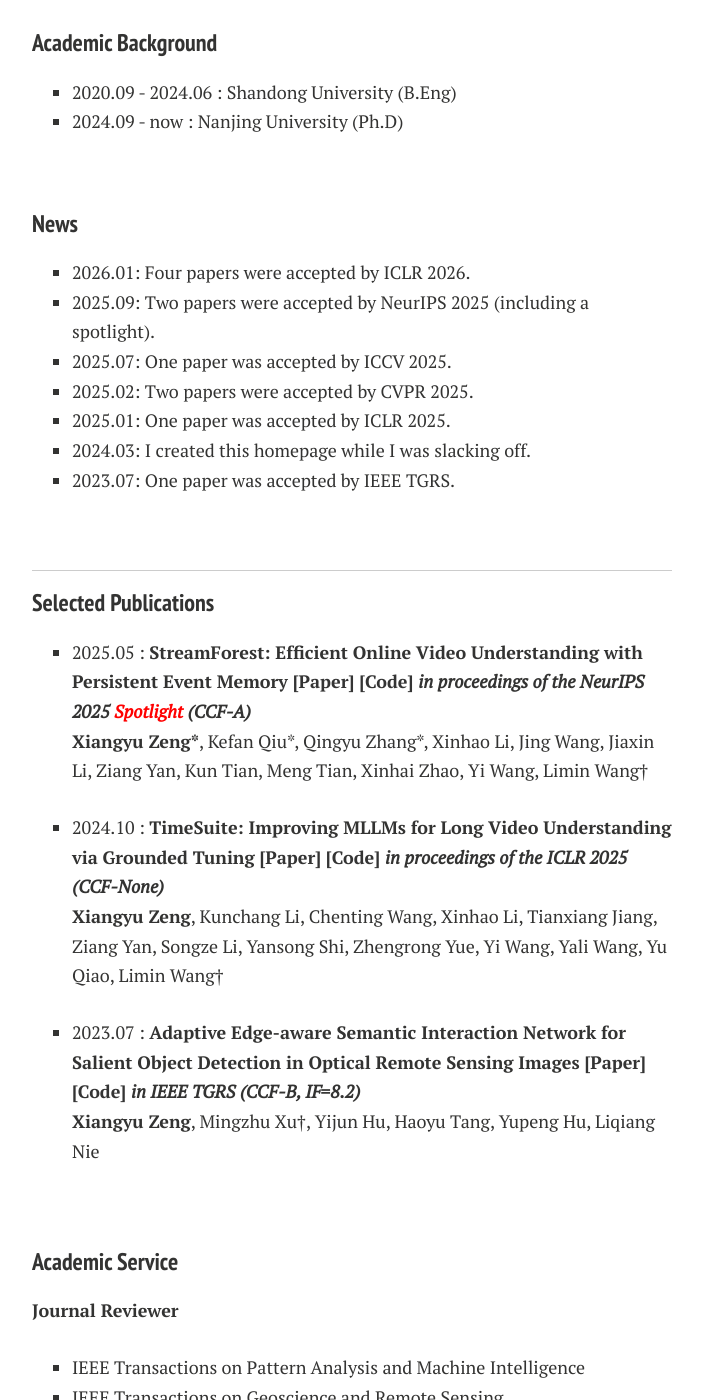
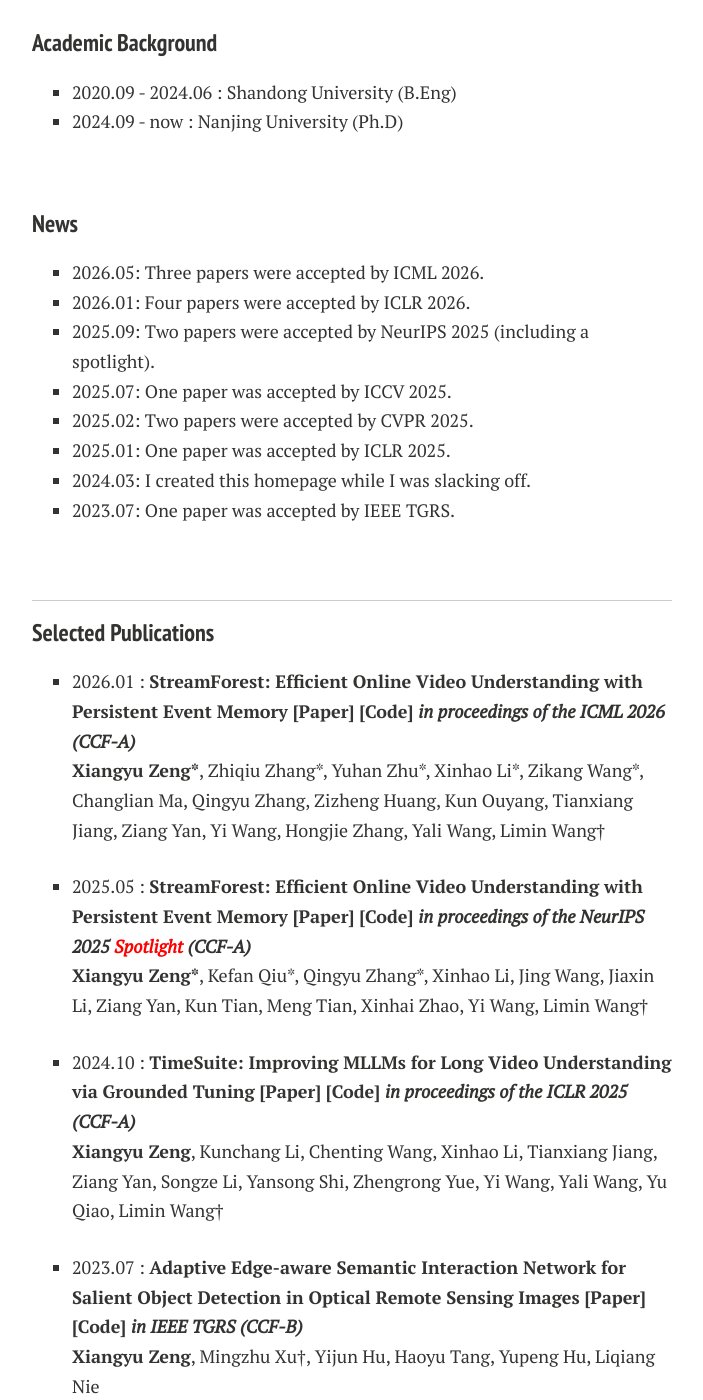
Before and after one commit to LanXingXuan/LanXingXuan.github.io, a Jekyll site: the page built from index.md, in a window 1280 px wide and 1400 px high, scrolled down 489 px. Shown: the whole window, without its empty margins (288-991 px from the left). Built offline with Jekyll 4.4.1, drawn with Linux system fonts in a browser that asks for light colours; nearby versions of some CDN libraries; comment, search, counter and statistics services are not loaded; a style sheet for code colours, icons or effects is not loaded.

Commit message:
Update publication details

```diff
--- a/index.md
+++ b/index.md
@@ -28,6 +28,7 @@ My research interests are centered on multimedia processing, particularly in the
 
 ### News
 
+- 2026.05: Three papers were accepted by ICML 2026.
 - 2026.01: Four papers were accepted by ICLR 2026.
 - 2025.09: Two papers were accepted by NeurIPS 2025 (including a spotlight).
 - 2025.07: One paper was accepted by ICCV 2025.
@@ -42,13 +43,16 @@ My research interests are centered on multimedia processing, particularly in the
 
 ### Selected Publications
 
+- 2026.01 : **StreamForest: Efficient Online Video Understanding with Persistent Event Memory [[Paper]](https://arxiv.org/abs/2601.23224) [[Code]](https://github.com/MCG-NJU/Video-o3) *in proceedings of the ICML 2026 (CCF-A)*** <br>
+**Xiangyu Zeng\***, Zhiqiu Zhang\*, Yuhan Zhu\*, Xinhao Li\*, Zikang Wang\*, Changlian Ma, Qingyu Zhang, Zizheng Huang, Kun Ouyang, Tianxiang Jiang, Ziang Yan, Yi Wang, Hongjie Zhang, Yali Wang, Limin Wang†
+
 - 2025.05 : **StreamForest: Efficient Online Video Understanding with Persistent Event Memory [[Paper]](https://arxiv.org/pdf/2509.24871) [[Code]](https://github.com/MCG-NJU/StreamForest) *in proceedings of the NeurIPS 2025 <span style="color:red">Spotlight</span> (CCF-A)*** <br>
 **Xiangyu Zeng\***, Kefan Qiu\*, Qingyu Zhang\*, Xinhao Li, Jing Wang, Jiaxin Li, Ziang Yan, Kun Tian, Meng Tian, Xinhai Zhao, Yi Wang, Limin Wang†
 
-- 2024.10 : **TimeSuite: Improving MLLMs for Long Video Understanding via Grounded Tuning [[Paper]](https://arxiv.org/abs/2410.19702) [[Code]](https://github.com/OpenGVLab/TimeSuite) *in proceedings of the ICLR 2025 (CCF-None)*** <br>
+- 2024.10 : **TimeSuite: Improving MLLMs for Long Video Understanding via Grounded Tuning [[Paper]](https://arxiv.org/abs/2410.19702) [[Code]](https://github.com/OpenGVLab/TimeSuite) *in proceedings of the ICLR 2025 (CCF-A)*** <br>
 **Xiangyu Zeng**, Kunchang Li, Chenting Wang, Xinhao Li, Tianxiang Jiang, Ziang Yan, Songze Li, Yansong Shi, Zhengrong Yue, Yi Wang, Yali Wang, Yu Qiao, Limin Wang†
 
-- 2023.07 : **Adaptive Edge-aware Semantic Interaction Network for Salient Object Detection in Optical Remote Sensing Images [[Paper]](https://ieeexplore.ieee.org/abstract/document/10198281/) [[Code]](https://github.com/xumingzhu989/AESINet-TGRS) *in IEEE TGRS (CCF-B, IF=8.2)*** <br>
+- 2023.07 : **Adaptive Edge-aware Semantic Interaction Network for Salient Object Detection in Optical Remote Sensing Images [[Paper]](https://ieeexplore.ieee.org/abstract/document/10198281/) [[Code]](https://github.com/xumingzhu989/AESINet-TGRS) *in IEEE TGRS (CCF-B)*** <br>
 **Xiangyu Zeng**, Mingzhu Xu†, Yijun Hu, Haoyu Tang, Yupeng Hu, Liqiang Nie
 
 <br>
```
